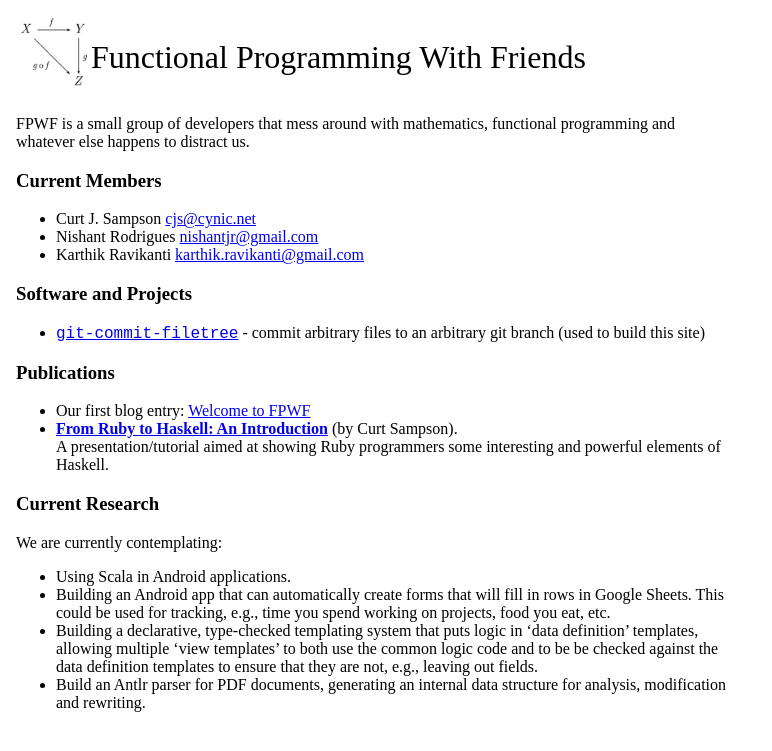
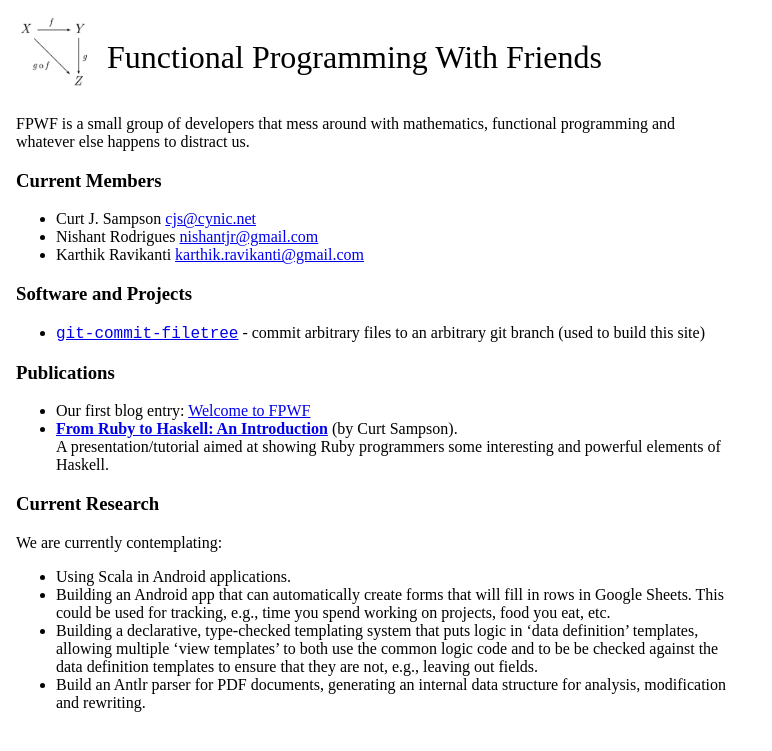
Before and after one commit to 0cjs/fpwf, a Jekyll site: the page built from src/index.md, in a window 1280 px wide. Shown: the top 751 px of the page, without its empty margins (0-772 px from the left). Built offline with Jekyll 4.4.1, drawn with Linux system fonts in a browser that asks for light colours.

Commit message:
site.css: pad right side of "table cell" to better separate image and title.

```diff
--- a/src/css/site.css
+++ b/src/css/site.css
@@ -5,12 +5,13 @@ body {
 }
 
 header {
+    display: table-row;
     font-size: 2em;
-    display: table-row;
 }
 header > * {
+    display: table-cell;
     vertical-align: middle;
-    display: table-cell;
+    padding-right: 0.5em
 }
 
 .author { font-style: italic; }
```
